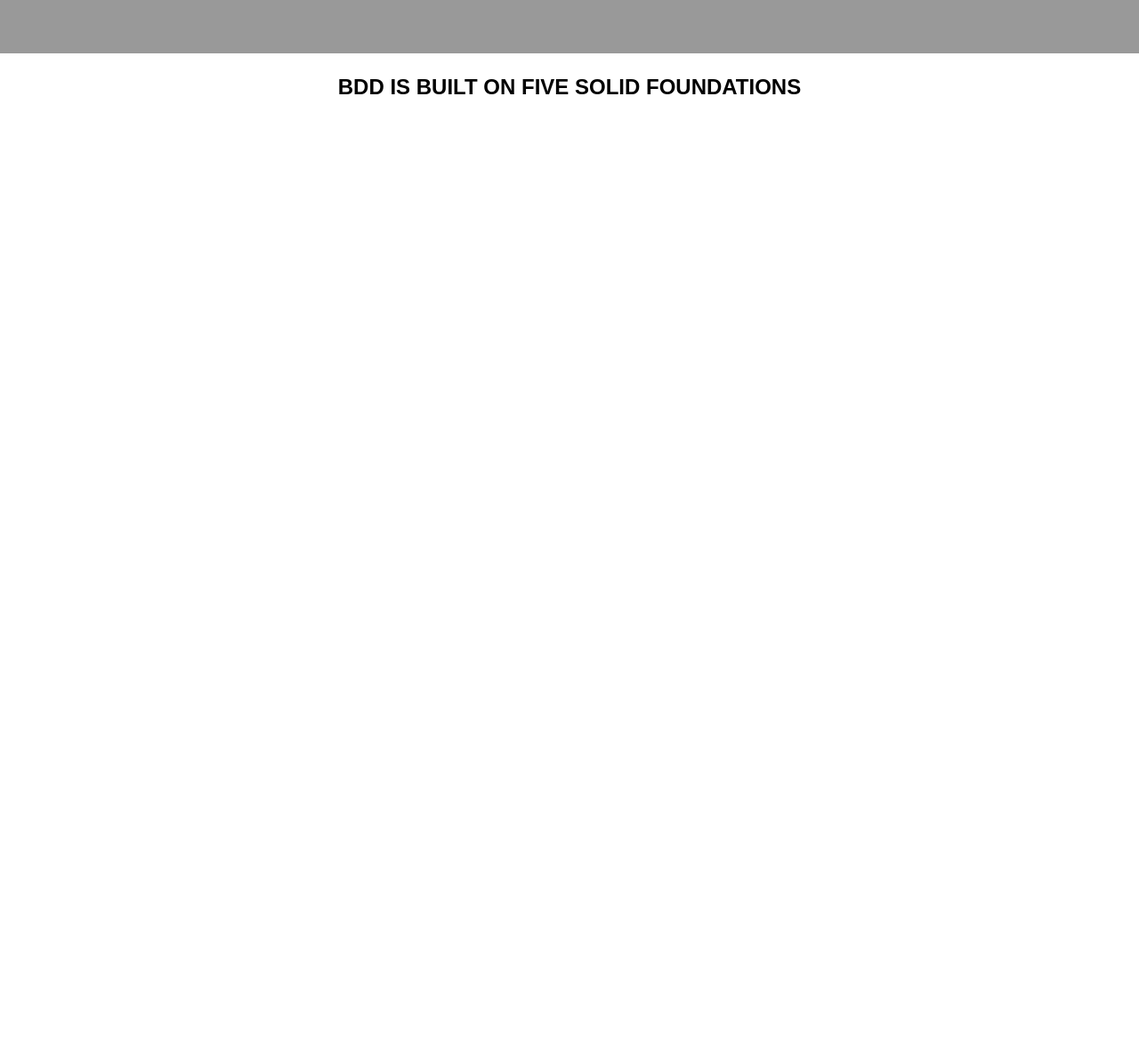
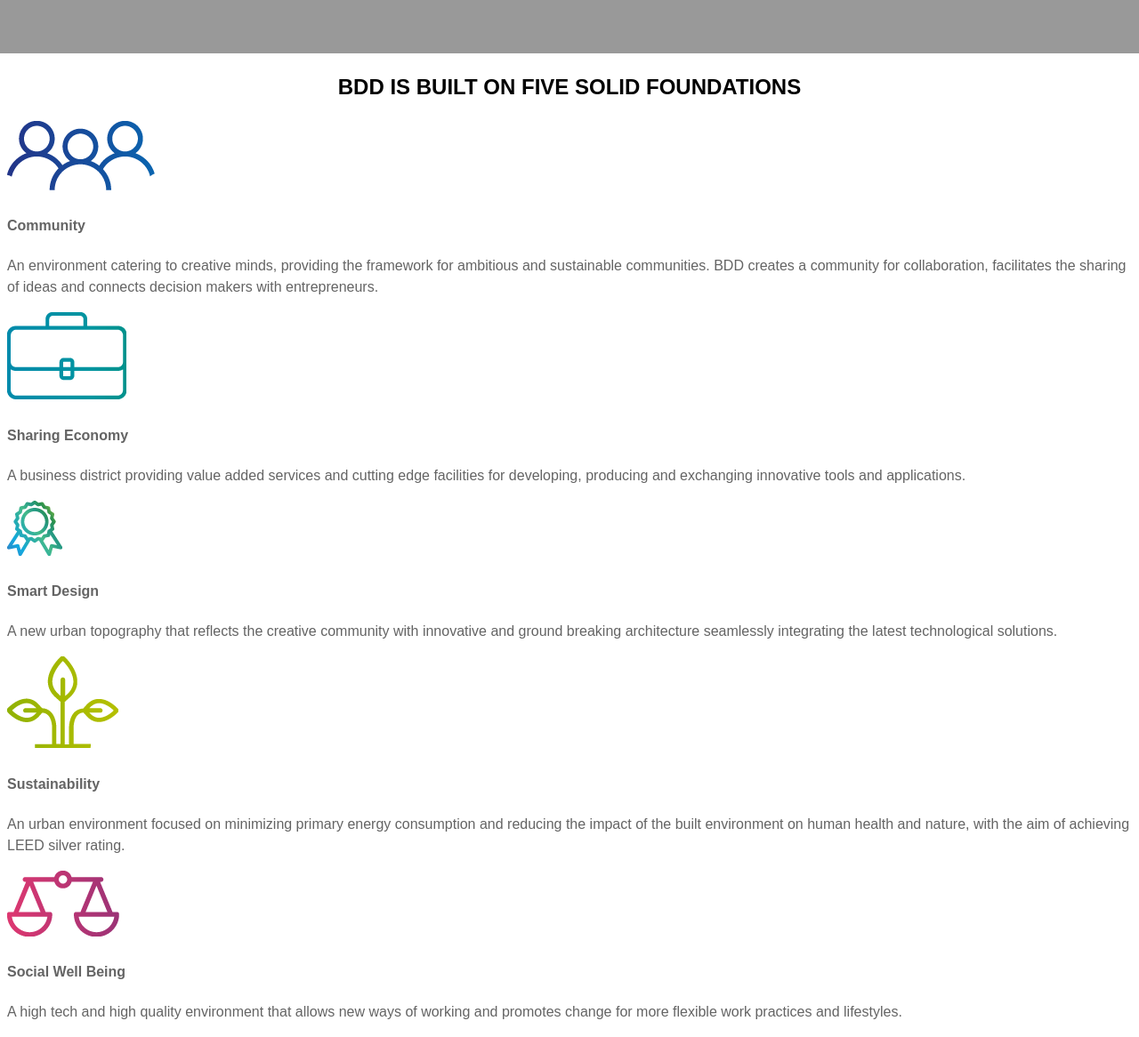
Before and after one commit to rami3rouhana/bdd-clone, a plain HTML site: page index.html in a window 1280 px wide. Shown: the part 726-1892 px from the top of the page at 89% size. Before the commit the page ends 862 px from the top, so only its background shows below. Drawn offline with Linux system fonts and the light colour scheme.

Commit message:
Add doundation div cards with their text and image

```diff
--- a/index.html
+++ b/index.html
@@ -48,9 +48,48 @@
         </div>
         <div class="cards">
             <div class="card-section">
-
+                <img src="./img/community.png" alt="logo">
+                <h4>
+                    Community
+                </h4>
+                <p>
+                    An environment catering to creative minds, providing the framework for ambitious and sustainable communities. BDD creates a community for collaboration, facilitates the sharing of ideas and connects decision makers with entrepreneurs.
+                </p>
+            </div>
+            <div class="card-section">
+                <img src="./img/sharing.png" alt="logo">
+                <h4>
+                    Sharing Economy
+                </h4>
+                <p>
+                    A business district providing value added services and cutting edge facilities for developing, producing and exchanging innovative tools and applications.                </p>
+            </div>
+            <div class="card-section">
+                <img src="./img/smart.png" alt="logo">
+                <h4>
+                    Smart Design
+                </h4>
+                <p>
+                    A new urban topography that reflects the creative community with innovative and ground breaking architecture seamlessly integrating the latest technological solutions.                </p>
+            </div>
+            <div class="card-section">
+                <img src="./img/sustainability.png" alt="logo">
+                <h4>
+                    Sustainability
+                </h4>
+                <p>
+                    An urban environment focused on minimizing primary energy consumption and reducing the impact of the built environment on human health and nature, with the aim of achieving LEED silver rating.                </p>
+            </div>
+            <div class="card-section">
+                <img src="./img/social.png" alt="logo">
+                <h4>
+                    Social Well Being
+                </h4>
+                <p>
+                    A high tech and high quality environment that allows new ways of working and promotes change for more flexible work practices and lifestyles.                </p>
             </div>
         </div>
     </div>
+
 </body>
 </html>
```
